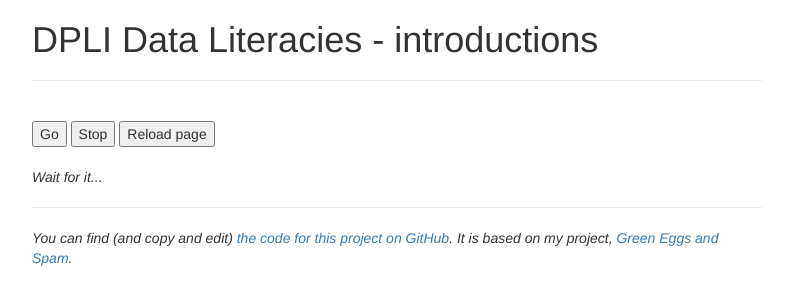
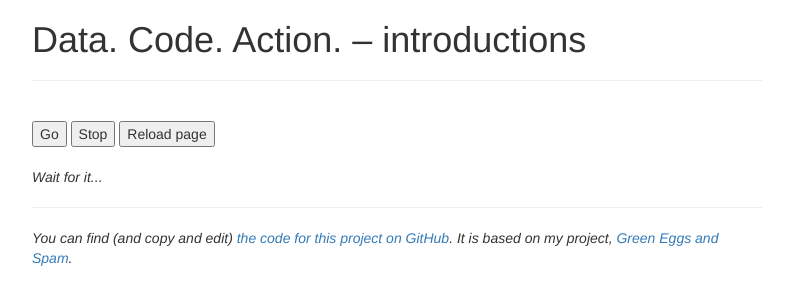
Before and after one commit to kshaffer/dplintros, a plain HTML site: page index.html in a window 1280 px wide. Shown: the whole page, without its empty margins (243-1036 px from the left). Drawn offline with Linux system fonts and the light colour scheme.

Commit message:
Update index.html

```diff
--- a/index.html
+++ b/index.html
@@ -8,7 +8,7 @@
   <link href="bootstrap.min.css" rel="stylesheet">
   <link href="bootstrap-theme.min.css" rel="stylesheet">
   <script src="app.js"></script>
-  <title>DPL – Data. Code. Action. – introductions</title>
+  <title>Data. Code. Action. – introductions</title>
 </head>
 
 <body onload="insertText();">
@@ -16,7 +16,7 @@
     <div class="col-md-2"></div>
     <div class="col-md-8">
       <div id="intro">
-        <h1>DPLI Data Literacies - introductions</h1>
+        <h1>Data. Code. Action. – introductions</h1>
       </div>
       <hr/><br/>
       <button onclick="recycleInstructions();">Go</button> <button onclick="stop();">Stop</button> <button onclick="insertText();">Reload page</button><br/><br/>
```
